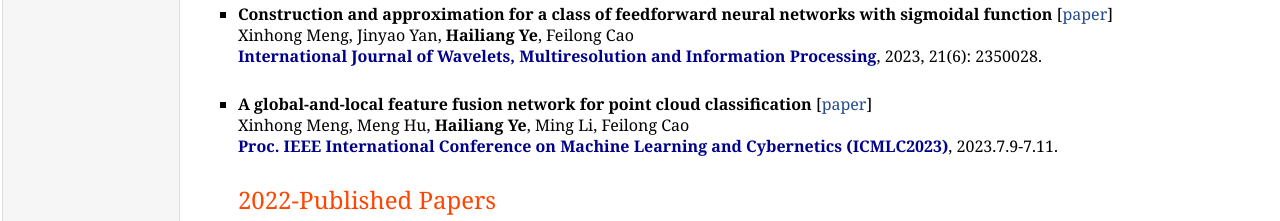
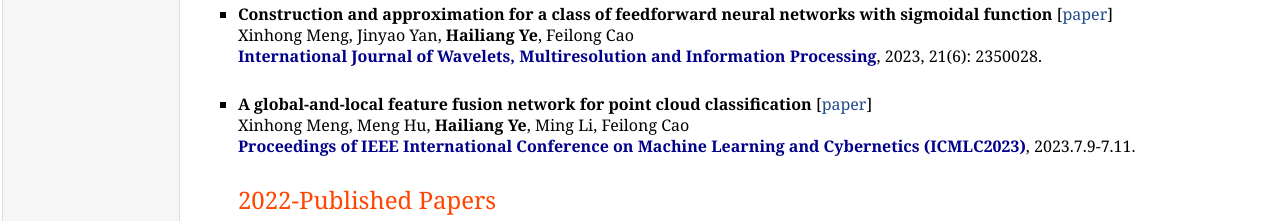
Before and after one commit to hailiangye/hailiangye.github.io, a plain HTML site: page publications-1.html in a window 1280 px wide. Shown: the part 2414-2635 px from the top of the page. Drawn offline with Linux system fonts and the light colour scheme.

Commit message:
Initial commits

```diff
--- a/publications-1.html
+++ b/publications-1.html
@@ -167,7 +167,7 @@ Xinhong Meng, Jinyao Yan, <b>Hailiang Ye</b>, Feilong Cao<br>
 
 <li><p> <b>A global-and-local feature fusion network for point cloud classification</b> [<a href="https://ieeexplore.ieee.org/abstract/document/10327982">paper</a>] <br>
 Xinhong Meng, Meng Hu, <b>Hailiang Ye</b>, Ming Li, Feilong Cao<br>
-<font color=darkblue><b>Proc. IEEE International Conference on Machine Learning and Cybernetics (ICMLC2023)</b></font>, 2023.7.9-7.11.
+<font color=darkblue><b>Proceedings of IEEE International Conference on Machine Learning and Cybernetics (ICMLC2023)</b></font>, 2023.7.9-7.11.
 </p></li><br />
 
  <font size="5" color="#FF4500">2022-Published Papers</font>
```
